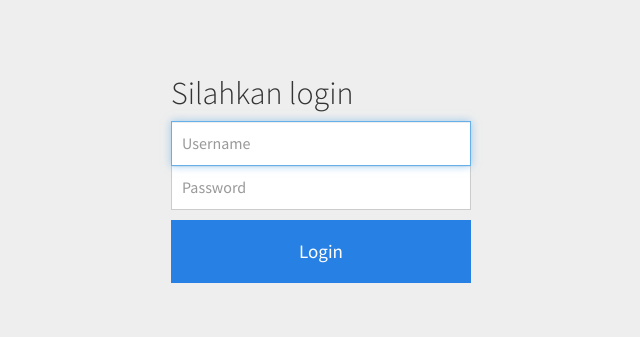
After one commit to alifahfathonah/penglulus, a CodeIgniter app: the page made by application/views/login.php in a window 1280 px wide. The commit adds this page. Shown: the top 337 px of the page, without its empty margins (319-959 px from the left). Run offline with CodeIgniter, Linux system fonts and the light colour scheme.

Commit message:
semua sudah selesai termasuk login

```diff
--- a/application/config/autoload.php
+++ b/application/config/autoload.php
@@ -89,7 +89,7 @@ $autoload['drivers'] = array();
 |
 |	$autoload['helper'] = array('url', 'file');
 */
-$autoload['helper'] = array('url');
+$autoload['helper'] = array('url','mzghi');
 
 /*
 | -------------------------------------------------------------------
--- a/application/config/routes.php
+++ b/application/config/routes.php
@@ -49,7 +49,7 @@ defined('BASEPATH') OR exit('No direct script access allowed');
 | Examples:	my-controller/index	-> my_controller/index
 |		my-controller/my-method	-> my_controller/my_method
 */
-// $route['default_controller'] = 'welcome';
-$route['default_controller'] = 'admin';
-$route['404_override'] = '';
+$route['default_controller'] = 'welcome';
+// $route['default_controller'] = 'auth';
+$route['404_override'] = 'error';
 $route['translate_uri_dashes'] = FALSE;
--- a/application/controllers/Admin.php
+++ b/application/controllers/Admin.php
@@ -10,6 +10,8 @@ class  Admin extends CI_Controller {
 		$this->load->model('user_m','user');
 		$this->load->model('siswa_m','siswa');
 		$this->load->helper('file');
+		check_not_login();
+
 	}
 
 	public function index()
--- a/application/controllers/Welcome.php
+++ b/application/controllers/Welcome.php
@@ -8,6 +8,7 @@ class Welcome extends CI_Controller {
 		parent::__construct();
 		$this->load->model('konfigurasi_m','konfig');
 		$this->load->model('siswa_m','siswa');
+		check_already_login();
 	}
 
 	public function index()
--- /dev/null
+++ b/application/helpers/mzghi_helper.php
@@ -0,0 +1,21 @@
+<?php
+defined('BASEPATH') OR exit('No direct script access allowed');
+
+
+	function check_already_login()
+	{
+		$ci =& get_instance();
+		$userid_session = $ci->session->userdata('userid');
+		if ($userid_session) {
+			redirect('admin','refresh');
+		}
+	}
+
+	function check_not_login()
+	{
+		$ci =& get_instance();
+		$userid_session = $ci->session->userdata('userid');
+		if (!$userid_session) {
+			redirect('auth','refresh');
+		}
+	}
--- a/application/views/admin/view_index.php
+++ b/application/views/admin/view_index.php
@@ -2,7 +2,6 @@
     $this->load->view('admin/header');
     ?>
     <div class="container">
-
     	<div class="jumbotron">
     		<div class="container">
     			<h1>Halo, administrator!</h1>
--- a/application/views/admin/view_konfigurasi.php
+++ b/application/views/admin/view_konfigurasi.php
@@ -4,9 +4,6 @@
 
     <div class="container">
         <h2>Konfigurasi</h2><hr>
-
-
-
 
         <form class="form-horizontal" method="post">
           <input type="hidden" name="cfgID" value="<?=$hsl['id'] ?>">
--- /dev/null
+++ b/application/views/login.php
@@ -0,0 +1,81 @@
+<!DOCTYPE html>
+<html>
+<head>
+    <meta charset="utf-8">
+    <meta http-equiv="X-UA-Compatible" content="IE=edge">
+    <meta name="viewport" content="width=device-width, initial-scale=1">
+    <!-- The above 3 meta tags *must* come first in the head; any other head content must come *after* these tags -->
+    <meta name="description" content="aplikasi sederhana untuk menampilkan pengumuman hasil ujian nasional secara online">
+    <meta name="author" content="slamet.bsan@gmail.com">
+    <meta name="author" content="anhar - go2anhar@gmail.com">
+
+    <title>Pengumuman Kelulusan</title>
+
+    <!-- Bootstrap core CSS -->
+    <link href="<?= site_url('assets') ?>/css/bootstrap.min.css" rel="stylesheet">
+    <link href="<?= site_url('assets') ?>/css/jasny-bootstrap.min.css" rel="stylesheet">
+    <!-- Custom styles down here -->
+    <style type="text/css">
+	body {
+	  padding-top: 40px;
+	  padding-bottom: 40px;
+	  background-color: #eee;
+	}
+
+	.form-signin {
+	  max-width: 330px;
+	  padding: 15px;
+	  margin: 0 auto;
+	}
+	.form-signin .form-signin-heading,
+	.form-signin .checkbox {
+	  margin-bottom: 10px;
+	}
+	.form-signin .checkbox {
+	  font-weight: normal;
+	}
+	.form-signin .form-control {
+	  position: relative;
+	  height: auto;
+	  -webkit-box-sizing: border-box;
+		 -moz-box-sizing: border-box;
+			  box-sizing: border-box;
+	  padding: 10px;
+	  font-size: 16px;
+	}
+	.form-signin .form-control:focus {
+	  z-index: 2;
+	}
+	.form-signin input[type="text"] {
+	  margin-bottom: -1px;
+	  border-bottom-right-radius: 0;
+	  border-bottom-left-radius: 0;
+	}
+	.form-signin input[type="password"] {
+	  margin-bottom: 10px;
+	  border-top-left-radius: 0;
+	  border-top-right-radius: 0;
+	}
+    </style>
+</head>
+
+<body>
+	<div class="container">
+		<form class="form-signin" method="post" action="<?= site_url('auth/cekLogin') ?>">
+			<h2 class="form-signin-heading">Silahkan login</h2>
+			<label for="inputUsername" class="sr-only">Username</label>
+			<input type="text" name="uname" id="inputUsername" class="form-control" placeholder="Username" required autofocus>
+			<label for="inputPassword" class="sr-only">Password</label>
+			<input type="password" name="upass" id="inputPassword" class="form-control" placeholder="Password" required>
+			<button class="btn btn-lg btn-primary btn-block" type="submit" name="login">Login</button>
+		</form>
+
+    </div> <!-- /container -->
+
+	<!-- jQuery (necessary for Bootstrap's JavaScript plugins) -->
+    <script src="<?= site_url('assets') ?>/js/jquery.min.js"></script>
+    <!-- Include all compiled plugins (below), or include individual files as needed -->
+    <script src="<?= site_url('assets') ?>/js/bootstrap.min.js"></script>
+    <script src="<?= site_url('assets') ?>/js/jasny-bootstrap.min.js"></script>
+</body>
+</html>
--- a/application/views/welcome_message.php
+++ b/application/views/welcome_message.php
@@ -33,6 +33,7 @@ defined('BASEPATH') OR exit('No direct script access allowed');
                 <li><a href="./">Home</a></li>
                 <li><a href="#about">About</a></li>
                 <li><a href="#contact">Contact</a></li>
+                <li><a href="<?= site_url('auth') ?>">Login</a></li>
               </ul>
             </div><!--/.nav-collapse -->
         </div>
```
Also changed, not shown: application/controllers/Auth.php (added, +76 -0 lines), application/controllers/Error.php (added, +19 -0 lines), application/models/User_m.php (+10 -0 lines), application/views/admin/view_data.php (+14 -19 lines), application/views/error.php (added, +10 -0 lines).
